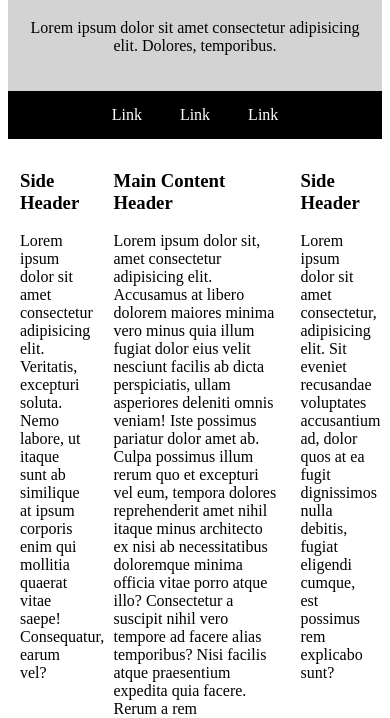
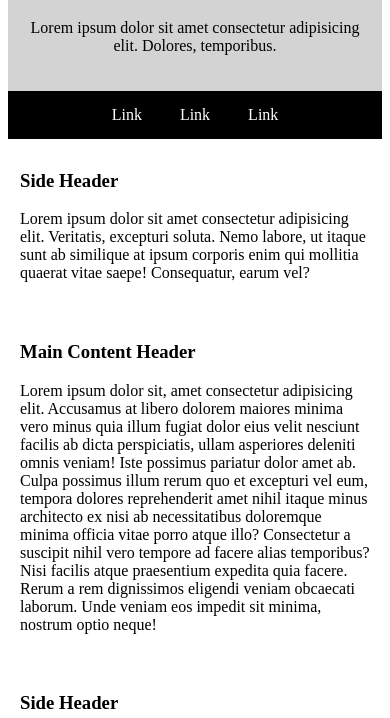
Before and after one commit to SametTongelci/HTML-CSS-Projects, a plain HTML site: page Simple Website/index.html in a window 390 px wide. Shown: the part 89-807 px from the top of the page. Drawn offline with Linux system fonts and the light colour scheme.

Commit message:
responsive css added

```diff
--- a/Simple Website/style.css
+++ b/Simple Website/style.css
@@ -49,3 +49,11 @@ footer {
     text-align: center;
     padding: 13px;
 }
+
+/* Responsive CSS codes for 768px */
+
+@media screen and (max-width: 768px) {
+    article {
+        width: 100% !important;
+    }
+}
```
